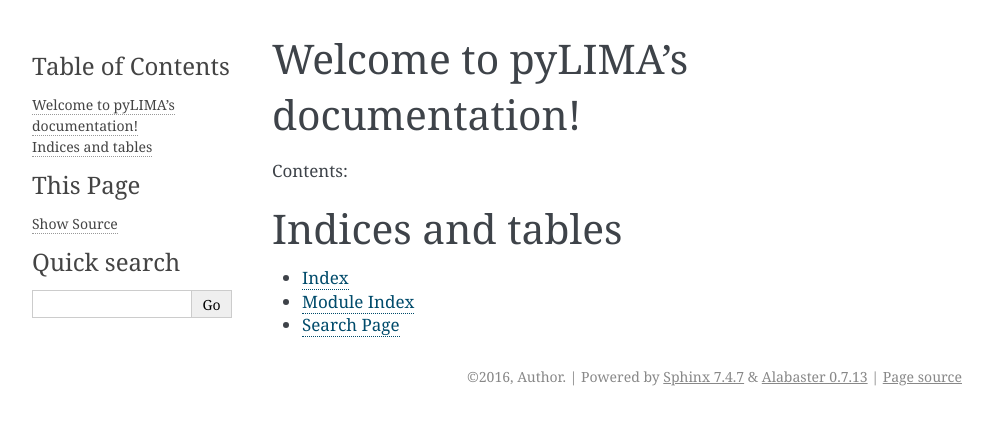
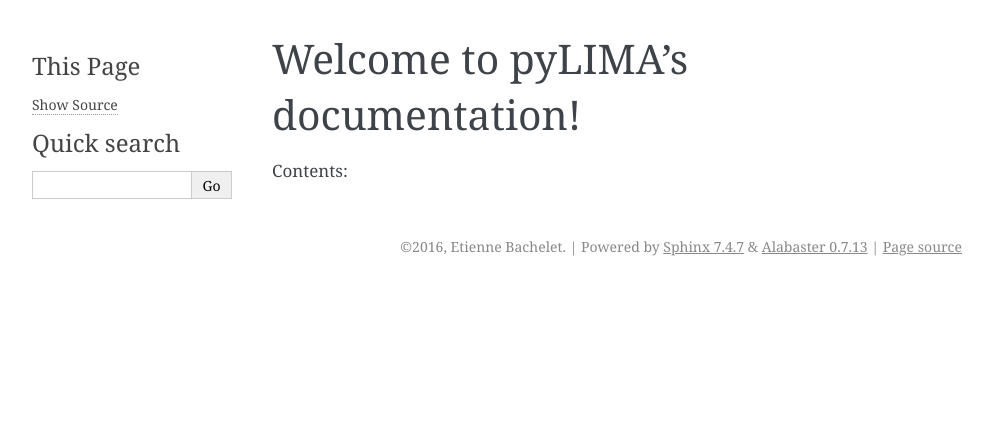
Before and after one commit to ebachelet/pyLIMA, a Sphinx documentation site: the page built from doc/source/index.rst, in a window 1280 px wide. Shown: the top 425 px of the page, without its empty margins (148-1141 px from the left). Built offline with Sphinx 7.4.7, drawn with Linux system fonts in a browser that asks for light colours; pages that are not in the unit, such as notebooks, are missing from menus; some of the changed lines change nothing that is shown.

Commit message:
New documentation

```diff
--- a/doc/source/conf.py
+++ b/doc/source/conf.py
@@ -1,7 +1,7 @@
 # -*- coding: utf-8 -*-
 #
-# Fitter documentation build configuration file, created by
-# sphinx-quickstart on Wed May 18 18:28:58 2016.
+# pyLIMA documentation build configuration file, created by
+# sphinx-quickstart on Thu May 19 11:03:24 2016.
 #
 # This file is execfile()d with the current directory set to its
 # containing dir.
@@ -18,7 +18,7 @@
 # If extensions (or modules to document with autodoc) are in another directory,
 # add these directories to sys.path here. If the directory is relative to the
 # documentation root, use os.path.abspath to make it absolute, like shown here.
-#sys.path.insert(0, os.path.abspath('.'))
+sys.path.insert(0, os.path.abspath('../..'))
 
 # -- General configuration ------------------------------------------------
 
@@ -29,8 +29,13 @@
 # extensions coming with Sphinx (named 'sphinx.ext.*') or your custom
 # ones.
 extensions = [
+    'sphinx.ext.autosummary',
     'sphinx.ext.autodoc',
+    'sphinx.ext.doctest',
+    'sphinx.ext.intersphinx',
     'sphinx.ext.todo',
+    'sphinx.ext.coverage',
+    'sphinx.ext.mathjax',
     'sphinx.ext.viewcode',
 ]
 
@@ -49,25 +54,25 @@
 master_doc = 'index'
 
 # General information about the project.
-project = u'Fitter'
-copyright = u'2016, Author'
-author = u'Author'
+project = u'pyLIMA'
+copyright = u'2016, Etienne Bachelet'
+author = u'Etienne Bachelet'
 
 # The version info for the project you're documenting, acts as replacement for
 # |version| and |release|, also used in various other places throughout the
 # built documents.
 #
 # The short X.Y version.
-version = u''
+version = u'0.0.0'
 # The full version, including alpha/beta/rc tags.
-release = u''
+release = u'0.0.0'
 
 # The language for content autogenerated by Sphinx. Refer to documentation
 # for a list of supported languages.
 #
 # This is also used if you do content translation via gettext catalogs.
 # Usually you set "language" from the command line for these cases.
-language = 'en'
+language = None
 
 # There are two options for replacing |today|: either, you set today to some
 # non-false value, then it is used:
@@ -77,7 +82,7 @@
 
 # List of patterns, relative to source directory, that match files and
 # directories to ignore when looking for source files.
-exclude_patterns = ['_build']
+exclude_patterns = []
 
 # The reST default role (used for this markup: `text`) to use for all
 # documents.
@@ -203,7 +208,7 @@
 #html_search_scorer = 'scorer.js'
 
 # Output file base name for HTML help builder.
-htmlhelp_basename = 'Fitterdoc'
+htmlhelp_basename = 'pyLIMAdoc'
 
 # -- Options for LaTeX output ---------------------------------------------
 
@@ -225,8 +230,8 @@
 # (source start file, target name, title,
 #  author, documentclass [howto, manual, or own class]).
 latex_documents = [
-    (master_doc, 'Fitter.tex', u'Fitter Documentation',
-     u'Author', 'manual'),
+    (master_doc, 'pyLIMA.tex', u'pyLIMA Documentation',
+     u'Etienne Bachelet', 'manual'),
 ]
 
 # The name of an image file (relative to this directory) to place at the top of
@@ -255,7 +260,7 @@
 # One entry per manual page. List of tuples
 # (source start file, name, description, authors, manual section).
 man_pages = [
-    (master_doc, 'fitter', u'Fitter Documentation',
+    (master_doc, 'pylima', u'pyLIMA Documentation',
      [author], 1)
 ]
 
@@ -269,8 +274,8 @@
 # (source start file, target name, title, author,
 #  dir menu entry, description, category)
 texinfo_documents = [
-    (master_doc, 'Fitter', u'Fitter Documentation',
-     author, 'Fitter', 'One line description of project.',
+    (master_doc, 'pyLIMA', u'pyLIMA Documentation',
+     author, 'pyLIMA', 'One line description of project.',
      'Miscellaneous'),
 ]
 
@@ -287,71 +292,5 @@
 #texinfo_no_detailmenu = False
 
 
-# -- Options for Epub output ----------------------------------------------
-
-# Bibliographic Dublin Core info.
-epub_title = project
-epub_author = author
-epub_publisher = author
-epub_copyright = copyright
-
-# The basename for the epub file. It defaults to the project name.
-#epub_basename = project
-
-# The HTML theme for the epub output. Since the default themes are not
-# optimized for small screen space, using the same theme for HTML and epub
-# output is usually not wise. This defaults to 'epub', a theme designed to save
-# visual space.
-#epub_theme = 'epub'
-
-# The language of the text. It defaults to the language option
-# or 'en' if the language is not set.
-#epub_language = ''
-
-# The scheme of the identifier. Typical schemes are ISBN or URL.
-#epub_scheme = ''
-
-# The unique identifier of the text. This can be a ISBN number
-# or the project homepage.
-#epub_identifier = ''
-
-# A unique identification for the text.
-#epub_uid = ''
-
-# A tuple containing the cover image and cover page html template filenames.
-#epub_cover = ()
-
-# A sequence of (type, uri, title) tuples for the guide element of content.opf.
-#epub_guide = ()
-
-# HTML files that should be inserted before the pages created by sphinx.
-# The format is a list of tuples containing the path and title.
-#epub_pre_files = []
-
-# HTML files that should be inserted after the pages created by sphinx.
-# The format is a list of tuples containing the path and title.
-#epub_post_files = []
-
-# A list of files that should not be packed into the epub file.
-epub_exclude_files = ['search.html']
-
-# The depth of the table of contents in toc.ncx.
-#epub_tocdepth = 3
-
-# Allow duplicate toc entries.
-#epub_tocdup = True
-
-# Choose between 'default' and 'includehidden'.
-#epub_tocscope = 'default'
-
-# Fix unsupported image types using the Pillow.
-#epub_fix_images = False
-
-# Scale large images.
-#epub_max_image_width = 0
-
-# How to display URL addresses: 'footnote', 'no', or 'inline'.
-#epub_show_urls = 'inline'
-
-# If false, no index is generated.
-#epub_use_index = True
+# Example configuration for intersphinx: refer to the Python standard library.
+intersphinx_mapping = {'https://docs.python.org/': None}
--- a/doc/source/index.rst
+++ b/doc/source/index.rst
@@ -1,5 +1,5 @@
-.. Fitter documentation master file, created by
-   sphinx-quickstart on Wed May 18 18:28:58 2016.
+.. pyLIMA documentation master file, created by
+   sphinx-quickstart on Thu May 19 11:03:24 2016.
    You can adapt this file completely to your liking, but it should at least
    contain the root `toctree` directive.
 
@@ -9,16 +9,8 @@
 Contents:
 
 .. toctree::
-   :maxdepth: 4
+   :maxdepth: 2
 
-   installation
-   example
+   Installation
+   Example
    Fitter
-
-
-Indices and tables
-==================
-
-* :ref:`genindex`
-* :ref:`modindex`
-* :ref:`search`
```
